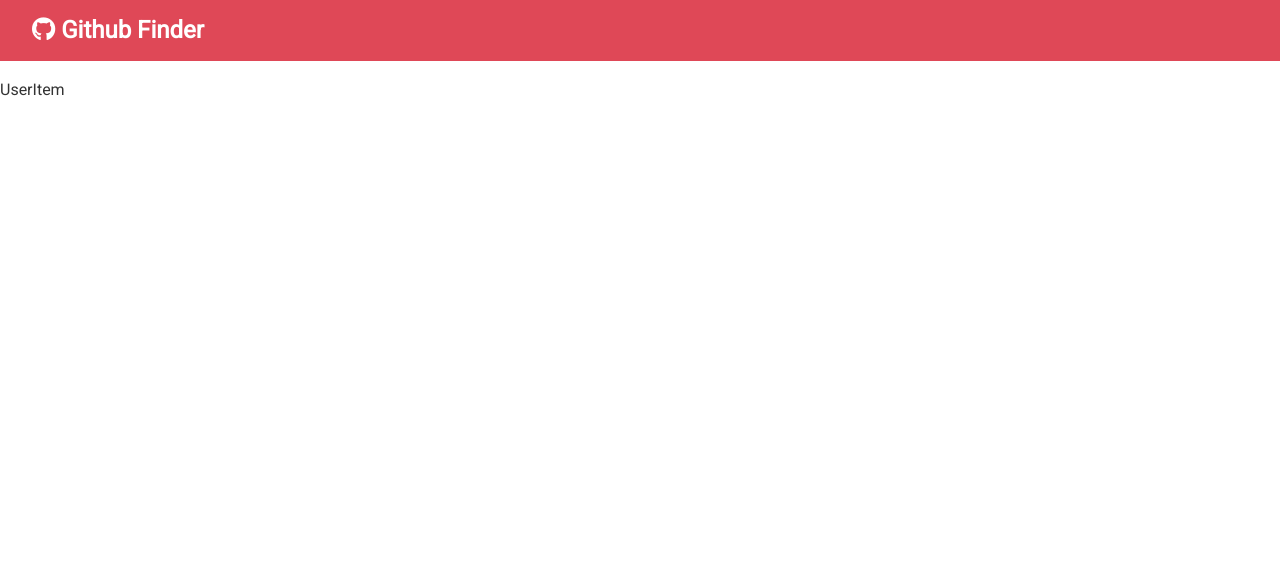
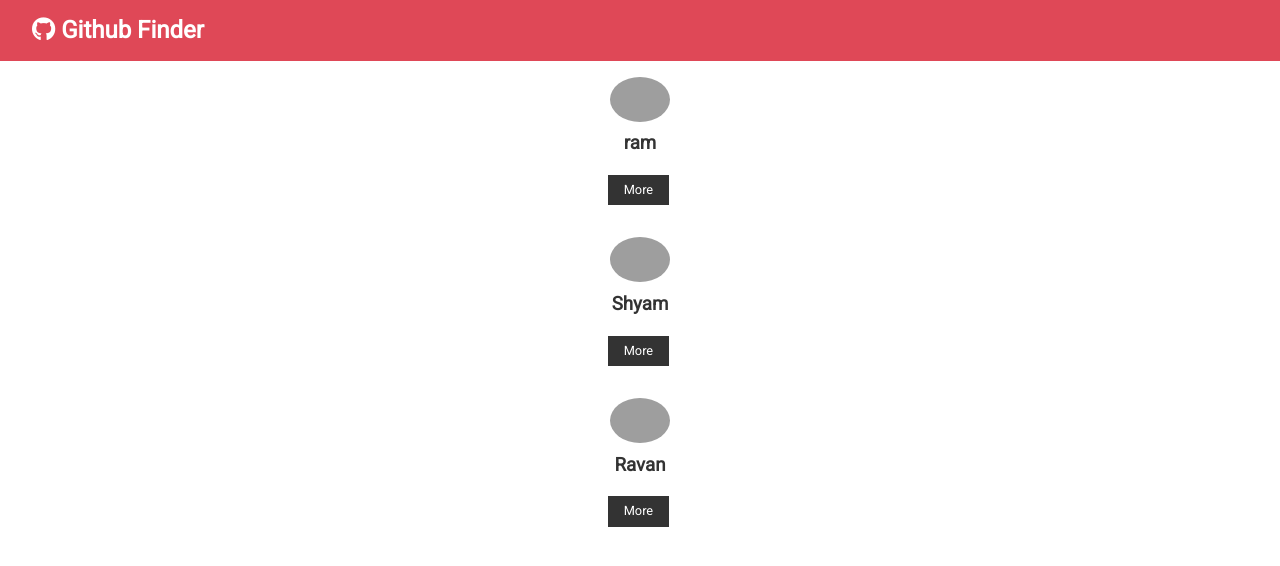
Before and after one commit to CodesWithAnkit/github-finder, a React (Create React App) app: page / in a window 1280 px wide. Shown: the top 566 px of the page. Built offline with nearby package versions, Linux system fonts and the light colour scheme; grey boxes are pictures that could not be loaded.

Commit message:
Listing and passing state with props

```diff
--- a/src/App.js
+++ b/src/App.js
@@ -1,6 +1,6 @@
 import React, { Component } from 'react';
 import Navbar from './components/layout/NavBar';
-import UserItem from './components/users/UserItem';
+import Users from './components/users/Users';
 import './App.css';
 
 class App extends Component {
@@ -8,7 +8,9 @@ class App extends Component {
     return (
       <div className='App'>
         <Navbar />
-        <UserItem />
+        <div className='container'>
+          <Users />
+        </div>
       </div>
     );
   }
--- a/src/components/users/UserItem.js
+++ b/src/components/users/UserItem.js
@@ -1,8 +1,34 @@
 import React, { Component } from 'react';
 
 class UserItem extends Component {
+  //   constructor() {
+  //     super();
+  //     // state is the just object of the javascript
+  //     this.state = {
+  //       id: 'id',
+  //       login: 'mojombo',
+  //       avatar_url: 'https://avatars0.githubusercontent.com/u/1?v=4',
+  //       html_url: 'https://github.com/mojombo'
+  //     };
+  //   }
   render() {
-    return <div>UserItem</div>;
+    const { login, avatar_url, html_url } = this.props.user;
+    return (
+      <div className='car text-center'>
+        <img
+          src={avatar_url}
+          alt='use_Avatar'
+          className='round-img'
+          style={{ width: '60px' }}
+        />
+        <h3>{login}</h3>
+        <div>
+          <a href={html_url} className='btn btn-dark btn-sm my-1'>
+            More
+          </a>
+        </div>
+      </div>
+    );
   }
 }
 
--- /dev/null
+++ b/src/components/users/Users.js
@@ -0,0 +1,47 @@
+import React, { Component } from 'react';
+import UserItem from './UserItem';
+
+class Users extends Component {
+  state = {
+    users: [
+      {
+        login: 'ram',
+        id: 1,
+        avatar_url: 'https://avatars0.githubusercontent.com/u/1?v=4',
+        url: 'https://api.github.com/users/mojombo',
+        html_url: 'https://github.com/mojombo'
+      },
+      {
+        login: 'Shyam',
+        id: 2,
+        avatar_url: 'https://avatars0.githubusercontent.com/u/2?v=4',
+        url: 'https://api.github.com/users/defunkt',
+        html_url: 'https://github.com/defunkt'
+      },
+      {
+        login: 'Ravan',
+        id: 3,
+        avatar_url: 'https://avatars0.githubusercontent.com/u/3?v=4',
+        url: 'https://api.github.com/users/pjhyett',
+        html_url: 'https://github.com/pjhyett'
+      }
+    ]
+  };
+  render() {
+    return (
+      <div style={userStyle}>
+        {this.state.users.map(user => (
+          <UserItem key={user.id} user={user} />
+        ))}
+      </div>
+    );
+  }
+}
+
+const userStyle = {
+  display: 'grid',
+  gridTemplateColumns: 'repeat(3, ifr)',
+  gridGap: '1rem'
+};
+
+export default Users;
```
